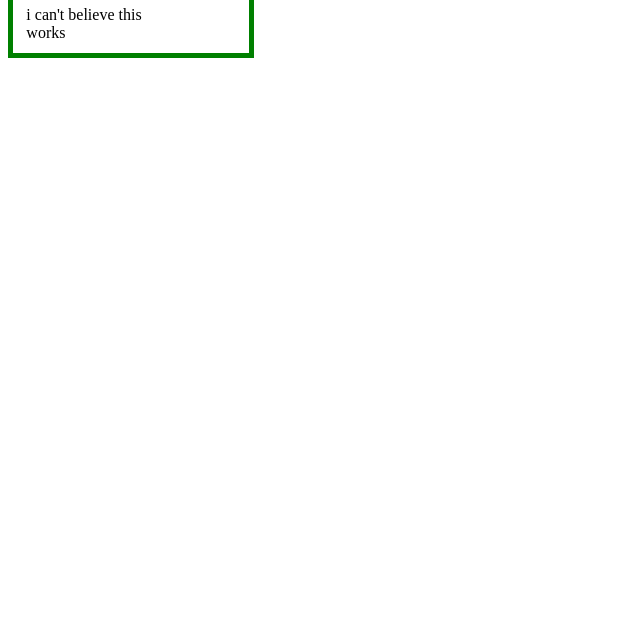
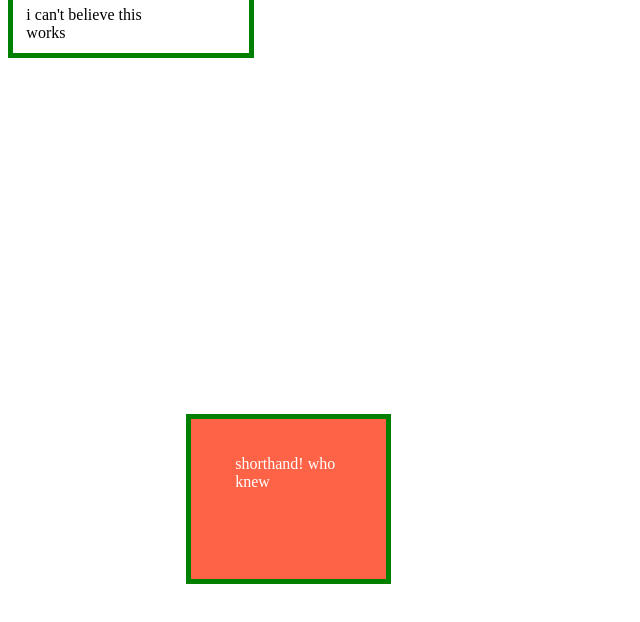
Before and after one commit to kni-labs/postcss-pxv, a website: page test.html in a window 1280 px wide. Shown: the whole page, without its empty margins (0-640 px from the left). Drawn offline with Linux system fonts and the light colour scheme.

Commit message:
shorthand should be fixed

```diff
--- a/input.css
+++ b/input.css
@@ -30,3 +30,9 @@
   div.bobo {
     width: 50.5pxv;
   }
+  div.shorthand {
+    background: tomato;
+    color: #fff;
+    padding: 40pxv 20pxv 100pxv 50pxv;
+    margin: 400pxv 200pxv 99pxv 200pxv;
+  }
--- a/output.css
+++ b/output.css
@@ -6,6 +6,8 @@
     --siteMaxDesktop: 1600;
     --siteMax: var(--siteMaxMobile);
   }
+
+
 
   div {
     width: clamp(1px, calc(150vw * (100 / var(--siteBasis))), calc(150px * var(--siteMax) / var(--siteBasis)));
@@ -28,3 +30,9 @@
   div.bobo {
     width: clamp(1px, calc(50.5vw * (100 / var(--siteBasis))), calc(50.5px * var(--siteMax) / var(--siteBasis)));
   }
+  div.shorthand {
+    background: tomato;
+    color: #fff;
+    padding: clamp(1px, calc(40vw * (100 / var(--siteBasis))), calc(40px * var(--siteMax) / var(--siteBasis))) clamp(1px, calc(20vw * (100 / var(--siteBasis))), calc(20px * var(--siteMax) / var(--siteBasis))) clamp(1px, calc(100vw * (100 / var(--siteBasis))), calc(100px * var(--siteMax) / var(--siteBasis))) clamp(1px, calc(50vw * (100 / var(--siteBasis))), calc(50px * var(--siteMax) / var(--siteBasis)));
+    margin: clamp(1px, calc(400vw * (100 / var(--siteBasis))), calc(400px * var(--siteMax) / var(--siteBasis))) clamp(1px, calc(200vw * (100 / var(--siteBasis))), calc(200px * var(--siteMax) / var(--siteBasis))) clamp(1px, calc(99vw * (100 / var(--siteBasis))), calc(99px * var(--siteMax) / var(--siteBasis))) clamp(1px, calc(200vw * (100 / var(--siteBasis))), calc(200px * var(--siteMax) / var(--siteBasis)));
+  }
--- a/package.json
+++ b/package.json
@@ -1,6 +1,6 @@
 {
   "name": "postcss-pxv",
-  "version": "0.8.0",
+  "version": "0.9.0",
   "description": "",
   "main": "index.js",
   "scripts": {
--- a/test.html
+++ b/test.html
@@ -5,5 +5,6 @@
 </head>
 <body>
   <div>i can't believe this works</div>
+  <div class="shorthand">shorthand! who knew</div>
 </body>
 </html>
```
